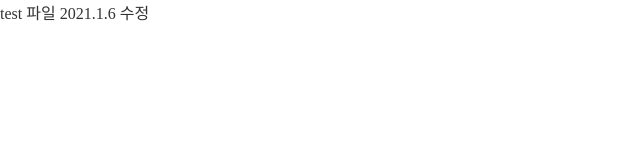
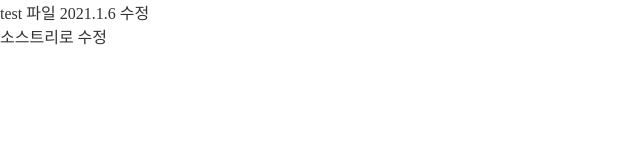
Before and after one commit to yl1017-yang/web-fullmenu, a plain HTML site: page test.htm in a window 1280 px wide. Shown: the whole page, without its empty margins (0-640 px from the left). Drawn offline with Linux system fonts and the light colour scheme.

Commit message:
소스트리실패

```diff
--- a/test.htm
+++ b/test.htm
@@ -13,7 +13,8 @@
 
 
 
-test 파일 2021.1.6 수정
+test 파일 2021.1.6 수정<br>
+소스트리로 수정
 
 </body>
 </html>
```
